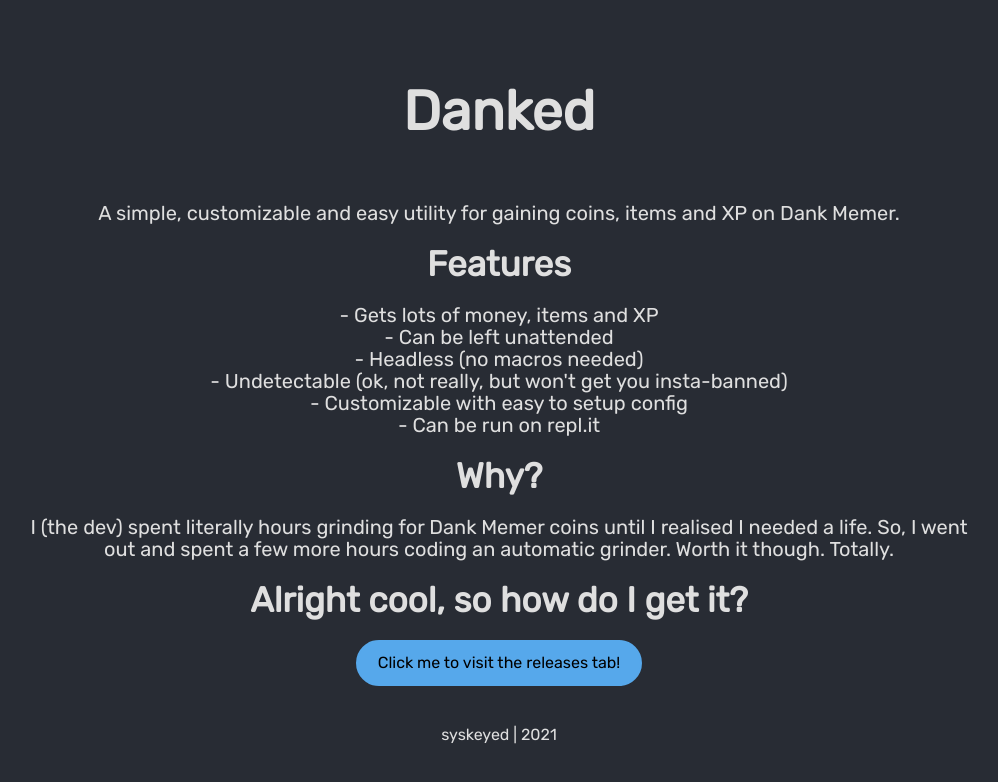
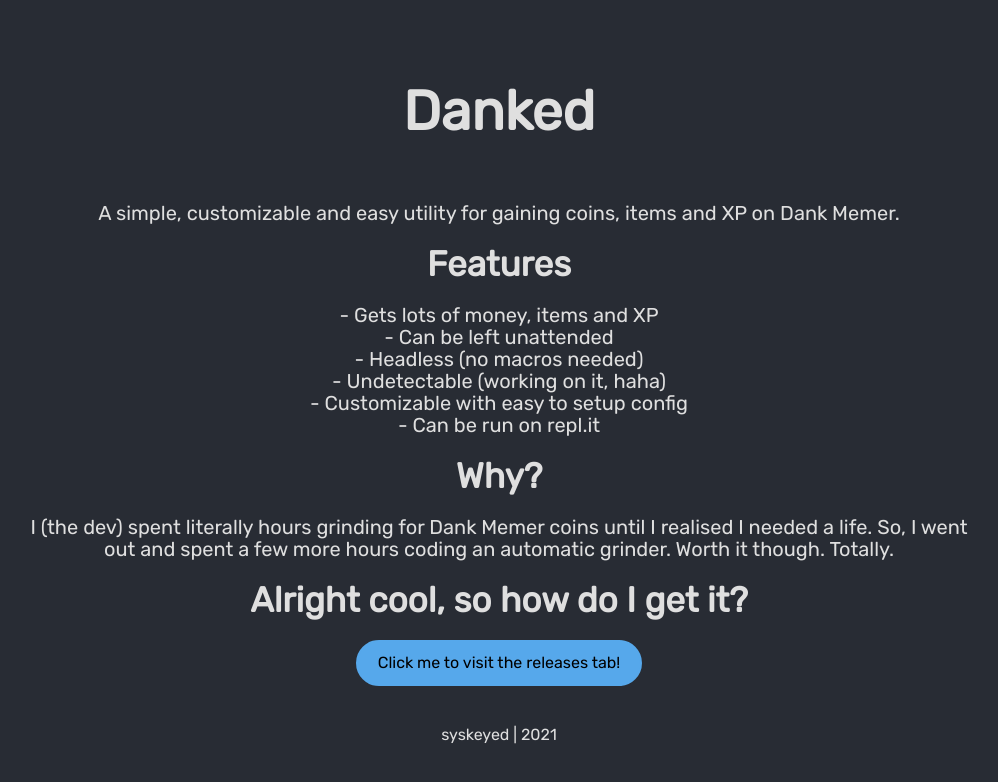
Before and after one commit to danked-sb/danked-sb.github.io, a plain HTML site: page index.html in a window 1280 px wide. Shown: the whole page, without its empty margins (141-1139 px from the left). Drawn offline with Linux system fonts and the light colour scheme.

Commit message:
Update index.html

```diff
--- a/index.html
+++ b/index.html
@@ -10,7 +10,7 @@
     <br>
     <p class="info">A simple, customizable and easy utility for gaining coins, items and XP on Dank Memer.</p>
     <h2 class="header">Features</h2>
-    <p class="info">- Gets lots of money, items and XP<br>- Can be left unattended<br>- Headless (no macros needed)<br>- Undetectable (ok, not really, but won't get you insta-banned)<br>- Customizable with easy to setup config<br>- Can be run on repl.it</p>
+    <p class="info">- Gets lots of money, items and XP<br>- Can be left unattended<br>- Headless (no macros needed)<br>- Undetectable (working on it, haha)<br>- Customizable with easy to setup config<br>- Can be run on repl.it</p>
     <h2 class="header">Why?</h2>
     <p class="info">I (the dev) spent literally hours grinding for Dank Memer coins until I realised I needed a life. So, I went out and spent a few more hours coding an automatic grinder. Worth it though. Totally.</p>
     <h2 class="header">Alright cool, so how do I get it?</h2>
```
